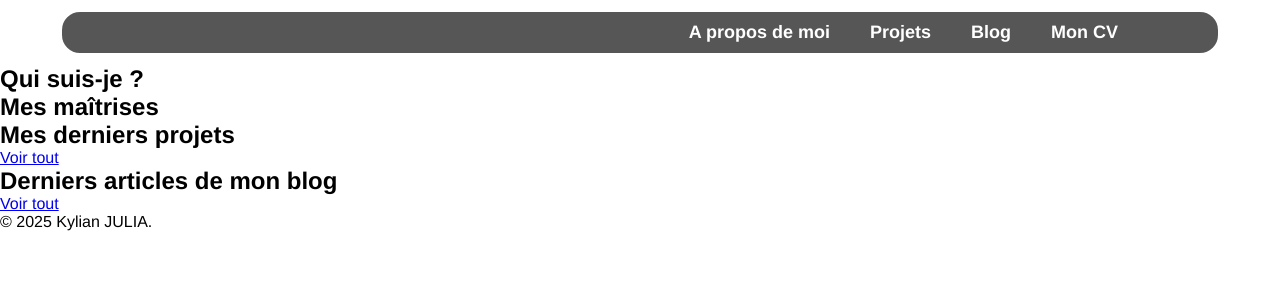
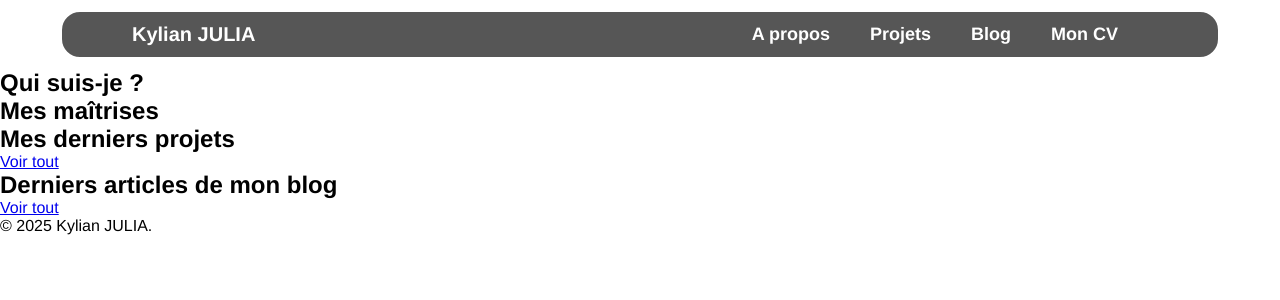
Before and after one commit to kylianjoff/kylianjulia, an Angular app in the folder kylianjulia/: page / in a window 1280 px wide. Shown: the top 300 px of the page. Built offline with nearby package versions, Linux system fonts and the light colour scheme.

Commit message:
Modification titre header

```diff
--- a/kylianjulia/src/app/app.css
+++ b/kylianjulia/src/app/app.css
@@ -10,6 +10,16 @@ header {
     justify-content: space-between;
     align-items: center;
 
+}
+
+header a {
+    text-decoration: none;
+    color: white;
+    font-size: 20px;
+    font-weight: 600;
+    display: flex;
+    align-items: center;
+    gap: 10px;
 }
 
 header a img {
--- a/kylianjulia/src/app/app.html
+++ b/kylianjulia/src/app/app.html
@@ -1,7 +1,7 @@
 <header>
-    <a href="/"><img src="favicon.ico" alt=""></a>
+    <a href="/"><img src="favicon.ico" alt=""> Kylian JULIA</a>
     <nav>
-      <a href="">A propos de moi</a>
+      <a href="">A propos</a>
       <a href="/projects">Projets</a>
       <a href="/blog">Blog</a>
       <a href="">Mon CV</a>
```
